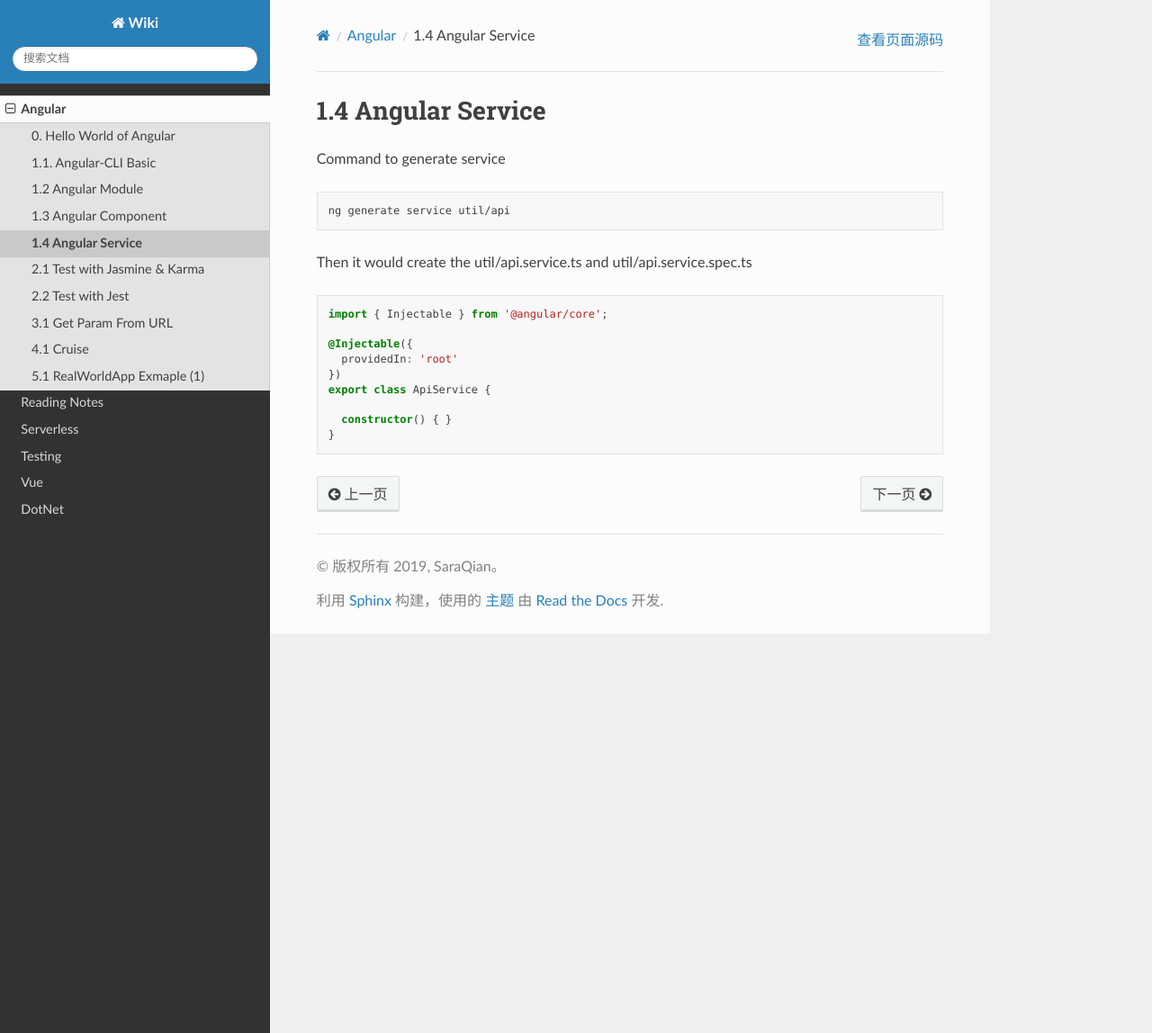
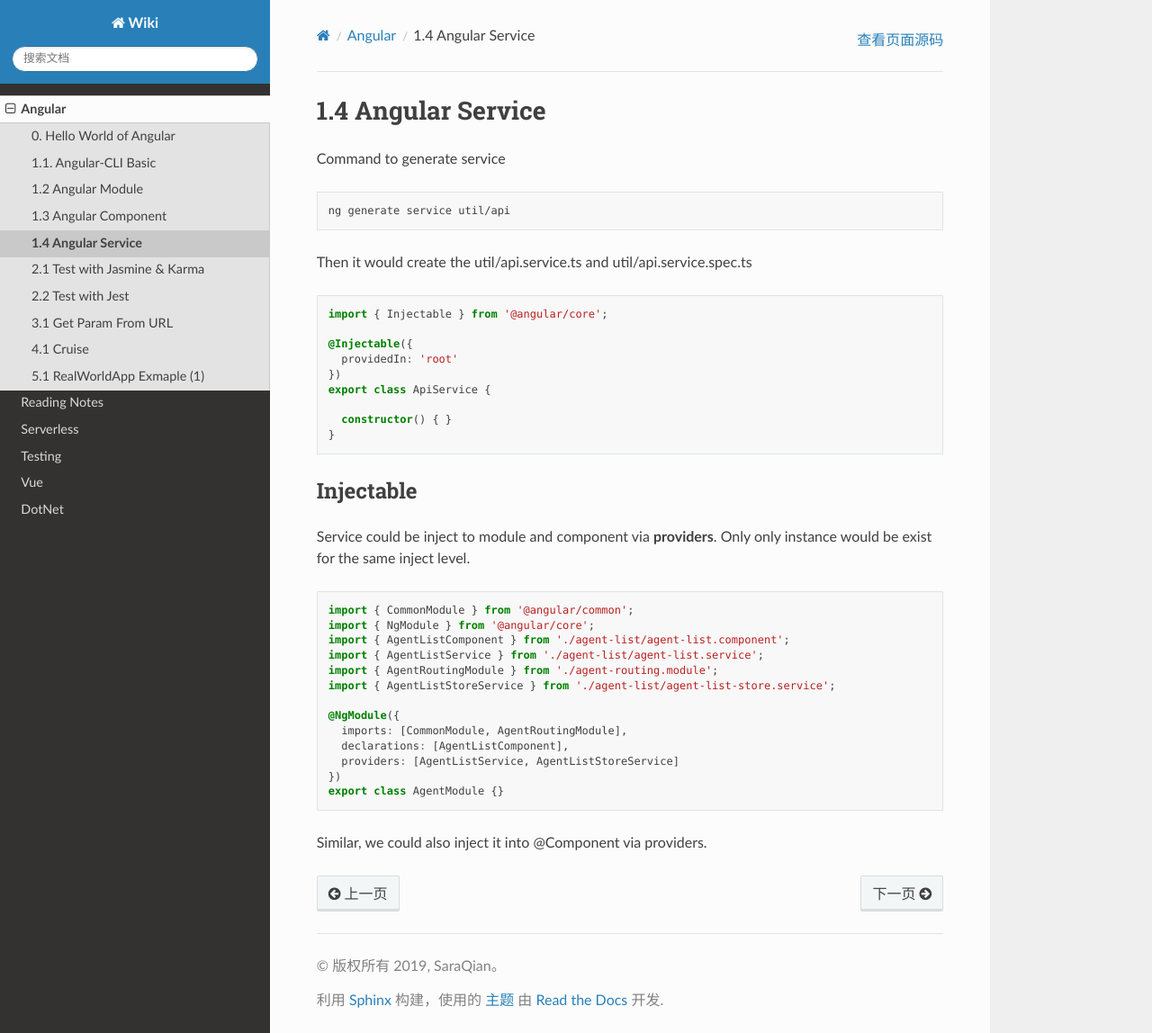
Before and after one commit to abigail830/Sphinx_wiki, a Sphinx documentation site: the page built from source/Angular/1_4_AngularService.rst, in a window 1280 px wide and 1148 px high. Shown: the whole window at 90% size. Built offline with Sphinx 7.4.7 and the Read the Docs theme 2.0.0, drawn with Linux system fonts in a browser that asks for light colours.

Commit message:
Update 1_4_AngularService.rst

```diff
--- a/source/Angular/1_4_AngularService.rst
+++ b/source/Angular/1_4_AngularService.rst
@@ -20,3 +20,32 @@ Then it would create the util/api.service.ts and util/api.service.spec.ts
 
     constructor() { }
   }
+
+Injectable
+--------------
+
+Service could be inject to module and component via **providers**. Only only instance would be exist for the same inject level.
+
+.. code-block:: typescript
+
+  import { CommonModule } from '@angular/common';
+  import { NgModule } from '@angular/core';
+  import { AgentListComponent } from './agent-list/agent-list.component';
+  import { AgentListService } from './agent-list/agent-list.service';
+  import { AgentRoutingModule } from './agent-routing.module';
+  import { AgentListStoreService } from './agent-list/agent-list-store.service';
+
+  @NgModule({
+    imports: [CommonModule, AgentRoutingModule],
+    declarations: [AgentListComponent],
+    providers: [AgentListService, AgentListStoreService]
+  })
+  export class AgentModule {}
+
+
+Similar, we could also inject it into @Component via providers.
+
+
+
+
+.. index:: Angular
```
